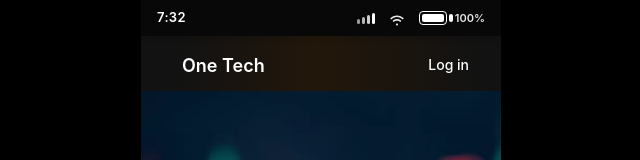
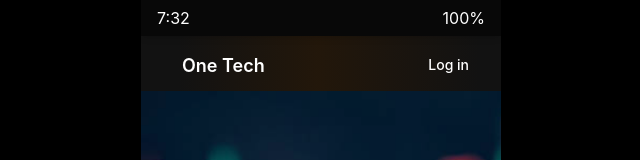
Before and after one commit to ShaonK/ukaids, a Next.js app: page / in a window 1280 px wide. Shown: the top 160 px of the page, without its empty margins (319-959 px from the left). Built offline with nearby package versions, Linux system fonts and the light colour scheme.

Commit message:
mobile StatusBar.jsx is updated and two file created

```diff
--- a/app/components/MobileStatusBar.jsx
+++ b/app/components/MobileStatusBar.jsx
@@ -1,105 +1,12 @@
 "use client";
 
-import { useEffect, useState } from "react";
+import useIsMobile from "../hooks/useIsMobile";
+import MobileStatusBarDesktopOnly from "./MobileStatusBarDesktopOnly";
 
 export default function MobileStatusBar() {
-  const [time, setTime] = useState("");
-  const [battery, setBattery] = useState(100);
+  const isMobile = useIsMobile();
 
-  useEffect(() => {
-    // TIME UPDATE
-    const updateClock = () => {
-      const now = new Date();
-      let hours = now.getHours();
-      let minutes = now.getMinutes();
-
-      hours = hours % 12 || 12; // 12-hour format
-
-      setTime(`${hours}:${minutes.toString().padStart(2, "0")}`);
-    };
-
-    updateClock();
-    const clockInterval = setInterval(updateClock, 1000);
-
-    // BATTERY UPDATE
-    async function loadBattery() {
-      try {
-        if (navigator.getBattery) {
-          const batt = await navigator.getBattery();
-          setBattery(Math.round(batt.level * 100));
-
-          batt.addEventListener("levelchange", () => {
-            setBattery(Math.round(batt.level * 100));
-          });
-        } else {
-          // Fallback animation battery (for browsers that don’t support Battery API)
-          let fakeBattery = 100;
-          setInterval(() => {
-            fakeBattery = fakeBattery <= 10 ? 100 : fakeBattery - 1;
-            setBattery(fakeBattery);
-          }, 2000);
-        }
-      } catch (e) {
-        console.log("Battery API not supported");
-      }
-    }
-
-    loadBattery();
-
-    return () => clearInterval(clockInterval);
-  }, []);
-
-  return (
-    <div
-      className="
-      fixed top-0 left-1/2 -translate-x-1/2
-      w-[360px] h-9
-      flex items-center justify-between
-      px-4
-      text-white text-[13px] font-semibold
-      bg-[#0A0A0A]/80 backdrop-blur-lg
-      z-50 shadow-md
-    "
-      style={{ WebkitBackdropFilter: "blur(10px)" }}
-    >
-      {/* TIME */}
-      <span className="tracking-wide">{time}</span>
-
-      {/* ICONS */}
-      <div className="flex items-center gap-3">
-        {/* SIGNAL BARS */}
-        <div className="flex items-end gap-[2px]">
-          <div className="w-[3px] h-[5px] bg-white/60 rounded"></div>
-          <div className="w-[3px] h-[7px] bg-white/70 rounded"></div>
-          <div className="w-[3px] h-[9px] bg-white/80 rounded"></div>
-          <div className="w-[3px] h-[11px] bg-white rounded"></div>
-        </div>
-
-        {/* WIFI */}
-        <svg
-          width="20"
-          height="20"
-          viewBox="0 0 24 24"
-          fill="white"
-          className="opacity-90"
-        >
-          <path d="M12 18.5c-.7 0-1.2.5-1.2 1.2s.5 1.2 1.2 1.2 1.2-.5 1.2-1.2-.5-1.2-1.2-1.2zm5.3-3c-1.5-1.5-3.5-2.3-5.3-2.3s-3.8.8-5.3 2.3l1.4 1.4c1-1 2.4-1.6 3.9-1.6s2.9.6 3.9 1.6l1.4-1.4zm3-3c-2.3-2.3-5.2-3.6-8.3-3.6s-6 1.3-8.3 3.6l1.4 1.4c1.9-1.9 4.4-3 6.9-3s5 1.1 6.9 3l1.4-1.4z" />
-        </svg>
-
-        {/* BATTERY */}
-        <div className="flex items-center gap-[2px]">
-          <div className="w-7 h-3.5 border border-white rounded-[4px] flex items-center p-[2px]">
-            <div
-              className="h-full bg-white rounded-[2px] transition-all duration-300"
-              style={{ width: `${(battery / 100) * 22}px` }}
-            />
-          </div>
-          <div className="w-1 h-2 bg-white rounded-sm"></div>
-
-          {/* Battery Percentage */}
-          <span className="text-[11px] opacity-90">{battery}%</span>
-        </div>
-      </div>
-    </div>
-  );
+  // এখানে safe conditional render
+  // এখানে কোনো hook নেই
+  return isMobile ? null : <MobileStatusBarDesktopOnly />;
 }
--- /dev/null
+++ b/app/components/MobileStatusBarDesktopOnly.jsx
@@ -0,0 +1,55 @@
+"use client";
+
+import { useEffect, useState } from "react";
+
+export default function MobileStatusBarDesktopOnly() {
+  const [time, setTime] = useState("");
+  const [battery, setBattery] = useState(100);
+
+  useEffect(() => {
+    const updateClock = () => {
+      const now = new Date();
+      let hours = now.getHours();
+      let minutes = now.getMinutes();
+
+      hours = hours % 12 || 12;
+      setTime(`${hours}:${minutes.toString().padStart(2, "0")}`);
+    };
+
+    updateClock();
+    const interval = setInterval(updateClock, 1000);
+
+    return () => clearInterval(interval);
+  }, []);
+
+  useEffect(() => {
+    async function loadBattery() {
+      try {
+        if (navigator.getBattery) {
+          const batt = await navigator.getBattery();
+          setBattery(Math.round(batt.level * 100));
+
+          batt.addEventListener("levelchange", () => {
+            setBattery(Math.round(batt.level * 100));
+          });
+        }
+      } catch {}
+    }
+    loadBattery();
+  }, []);
+
+  return (
+    <div
+      className="
+      fixed top-0 left-1/2 -translate-x-1/2
+      w-[360px] h-9
+      flex items-center justify-between px-4
+      text-white bg-[#0A0A0A]/80 backdrop-blur-lg
+      z-50 shadow-md
+    "
+    >
+      <span>{time}</span>
+      <span>{battery}%</span>
+    </div>
+  );
+}
--- /dev/null
+++ b/app/hooks/useIsMobile.js
@@ -0,0 +1,12 @@
+"use client";
+
+export default function useIsMobile() {
+  if (typeof window === "undefined") return false;
+
+  const isMobile =
+    /Android|iPhone|iPad|iPod|Opera Mini|IEMobile|WPDesktop/i.test(
+      navigator.userAgent
+    ) || window.innerWidth < 480;
+
+  return isMobile;
+}
```
